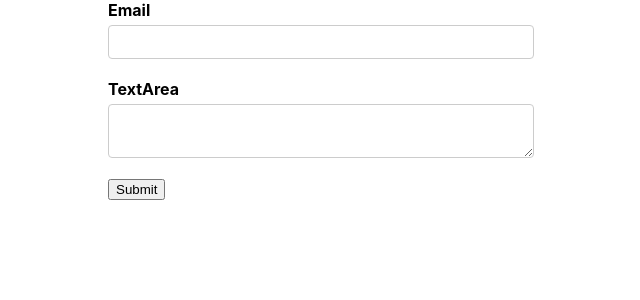
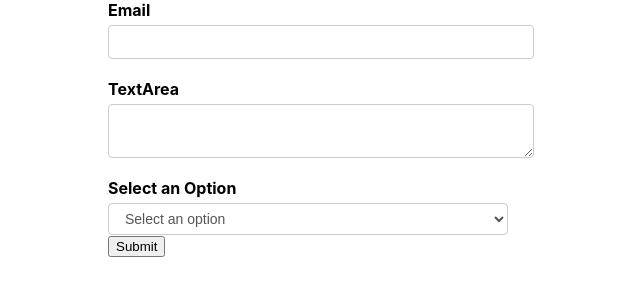
Before and after one commit to kabszac/react-controls-demo, a React (Create React App) app: page / in a window 1280 px wide. Shown: the top 300 px of the page, without its empty margins (319-959 px from the left). Built offline with nearby package versions, Linux system fonts and the light colour scheme.

Commit message:
Implimented the options component

```diff
--- a/src/components/FormikContainer.js
+++ b/src/components/FormikContainer.js
@@ -5,13 +5,21 @@
 
 
 function FormikContainer(props) {
+    const dropdownOptions = [
+        { key: 'Select an option', value: '' },
+        { key: 'Option 1', value: 'option1' },
+        { key: 'Option 2', value: 'option2' },
+        { key: 'Option 3', value: 'option3' }
+    ]
     const initialValues = {
         email:'',
-        textArea: ''
+        textArea: '',
+        selectOption:''
     }
     const validationSchema = Yup.object({
         email:Yup.string().required('Required!'),
-        textArea: Yup.string().required('Required!')
+        textArea: Yup.string().required('Required!'),
+        selectOption:Yup.string().required('Required!')
     })
     const onSubmit = values => {
         console.log('form data', values)
@@ -38,6 +46,13 @@
                                 name='textArea'
                                 type='text'
                             />
+                            <FormikControl
+                                control='select'
+                                name='selectOption'
+                                id='selectOption'
+                                label='Select an Option'
+                                options={dropdownOptions}
+                            />
                             <button type='submit'>Submit</button>
                         </Form>
                     )
--- a/src/components/FormikControl.js
+++ b/src/components/FormikControl.js
@@ -1,5 +1,6 @@
 import React from 'react';
 import Input from './Input';
+import Select from './Select';
 import TextArea from './TextArea';
 
 const FormikControl = (props) => {
@@ -10,6 +11,7 @@
         case 'textarea':
             return <TextArea {...rest} />
         case 'select':
+            return <Select {...rest}/>
         case 'radio':
         case 'checkbox':
         case 'date':
--- /dev/null
+++ b/src/components/Select.js
@@ -0,0 +1,26 @@
+import { ErrorMessage, Field } from 'formik';
+import React from 'react';
+import TextError from './TextError';
+
+const Select = (props) => {
+    const {label, name, options, ...rest} = props
+    return (
+        <div className='form-group'>
+          <label htmlFor={name}>{label}</label>
+          <Field as='select' name={name} id={name} {...rest}>
+            {
+                options.map(option => {
+                    return (
+                        <option key={option.value} value={option.value}>
+                            {option.key}
+                        </option>
+                    )
+                })
+            }
+          </Field>
+          <ErrorMessage name={name} component={TextError}/>
+        </div>
+    );
+};
+
+export default Select;
```
